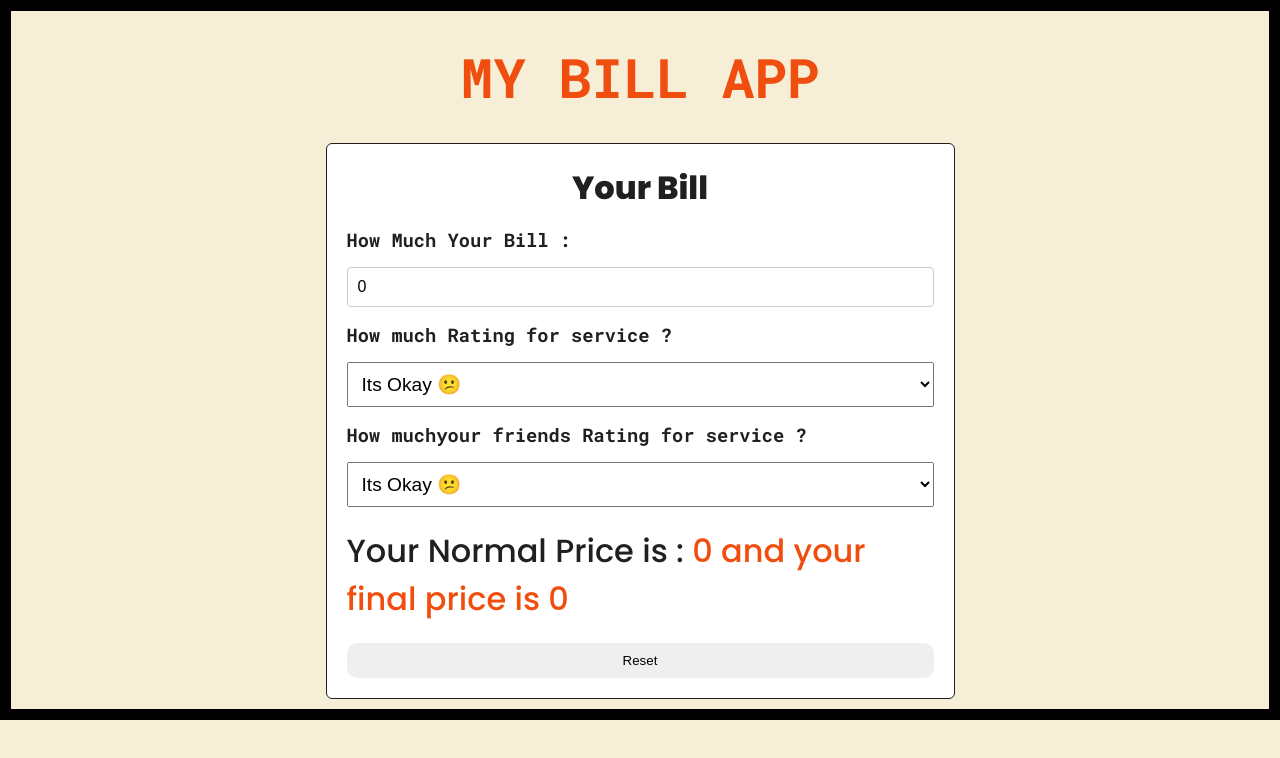
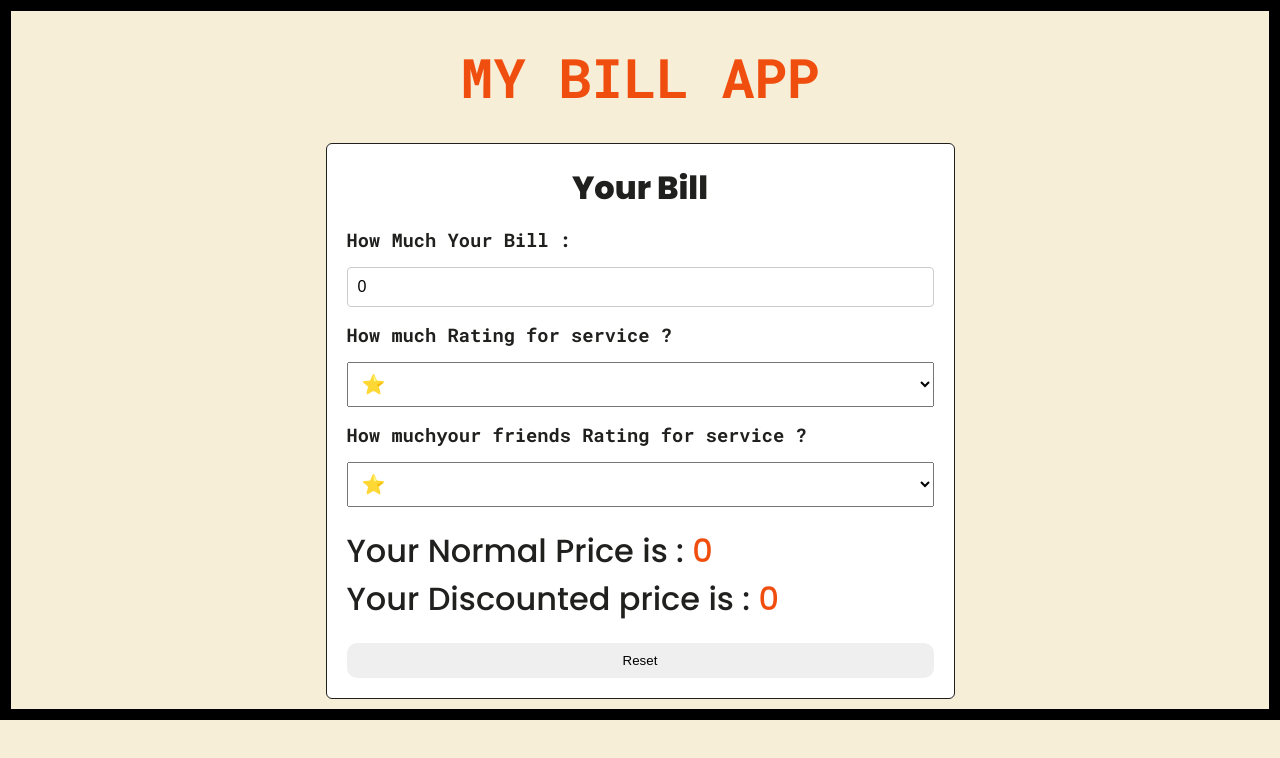
Before and after one commit to AKSHAY0128W/BillCounter_usingProps, a React (Vite) app: page / in a window 1280 px wide. Shown: the top 758 px of the page. Built offline with nearby package versions, Linux system fonts and the light colour scheme.

Commit message:
add in option stars and design change some changes

```diff
--- a/src/components/BillInput.jsx
+++ b/src/components/BillInput.jsx
@@ -10,19 +10,19 @@ const BillInput = ({ bill, onPrice, per, onPer, per2, onPer2 }) => {
         onChange={(e) => onPrice(e.target.value)}
       />
       <h3> How much Rating for service ? </h3>
-      <select value={per} onChange={(e) => Number(onPer(e.target.value))}>
-        <option value={0}> Its Okay 😕</option>
-        <option value={5}> Good 🙂</option>
-        <option value={10}> Very Good 😃</option>
-        <option value={15}> Excelente 😍</option>
+      <select value={per} onChange={(e) => onPer(Number(e.target.value))}>
+        <option value={0}>⭐️</option>
+        <option value={5}>⭐️⭐️⭐️</option>
+        <option value={6}> ⭐️⭐️⭐️⭐️</option>
+        <option value={7}> ⭐️⭐️⭐️⭐️⭐️</option>
       </select>
 
       <h3>How muchyour friends Rating for service ? </h3>
-      <select value={per2} onChange={(e) => Number(onPer2(e.target.value))}>
-        <option value={0}> Its Okay 😕</option>
-        <option value={5}> Good 🙂</option>
-        <option value={10}> Very Good 😃</option>
-        <option value={15}> Excelente 😍</option>
+      <select value={per2} onChange={(e) => onPer2(Number(e.target.value))}>
+        <option value={0}>⭐️</option>
+        <option value={5}>⭐️⭐️⭐️</option>
+        <option value={6}> ⭐️⭐️⭐️⭐️</option>
+        <option value={7}> ⭐️⭐️⭐️⭐️⭐️</option>
       </select>
     </div>
   );
--- a/src/components/BillPrice.jsx
+++ b/src/components/BillPrice.jsx
@@ -4,11 +4,9 @@ const BillPrice = ({ bill, totalTip }) => {
   return (
     <div className="bill-price">
       <h2>
-        Your Normal Price is :{" "}
-        <span>
-          {" "}
-          {bill} and your final price is {total} {}
-        </span>
+        Your Normal Price is : <span> {bill}</span>
+        <br />
+        Your Discounted price is : <span>{total}</span> {}
       </h2>
     </div>
   );
--- a/src/components/TipCounter.jsx
+++ b/src/components/TipCounter.jsx
@@ -8,8 +8,11 @@ const TipCounter = () => {
   const [percentage1, setPercentage1] = useState(0); // Initialize percentage1 as a number
   const [percentage2, setPercentage2] = useState(0); // Initialize percentage2 as a number
 
+  const avgPrice = (percentage1 + percentage2) / 2;
   // Calculate total tip based on the bill and average of percentages
-  const totalTip = bill - (percentage1 + percentage2) / 2 / 100;
+  const totaldis = (bill * avgPrice) / 100;
+
+  const totalTip = bill - totaldis;
 
   const onReset = () => {
     setBill(0);
```
